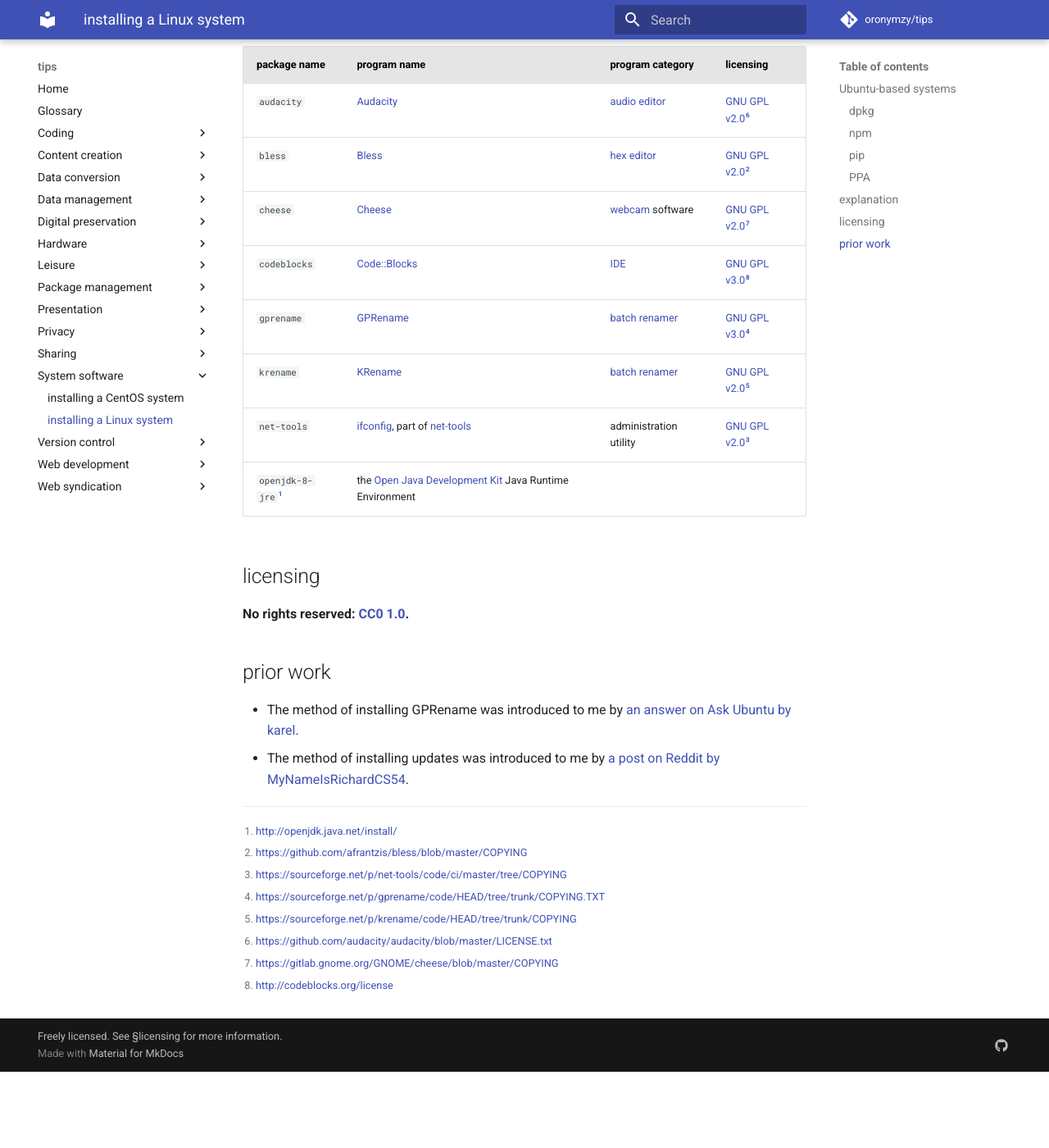
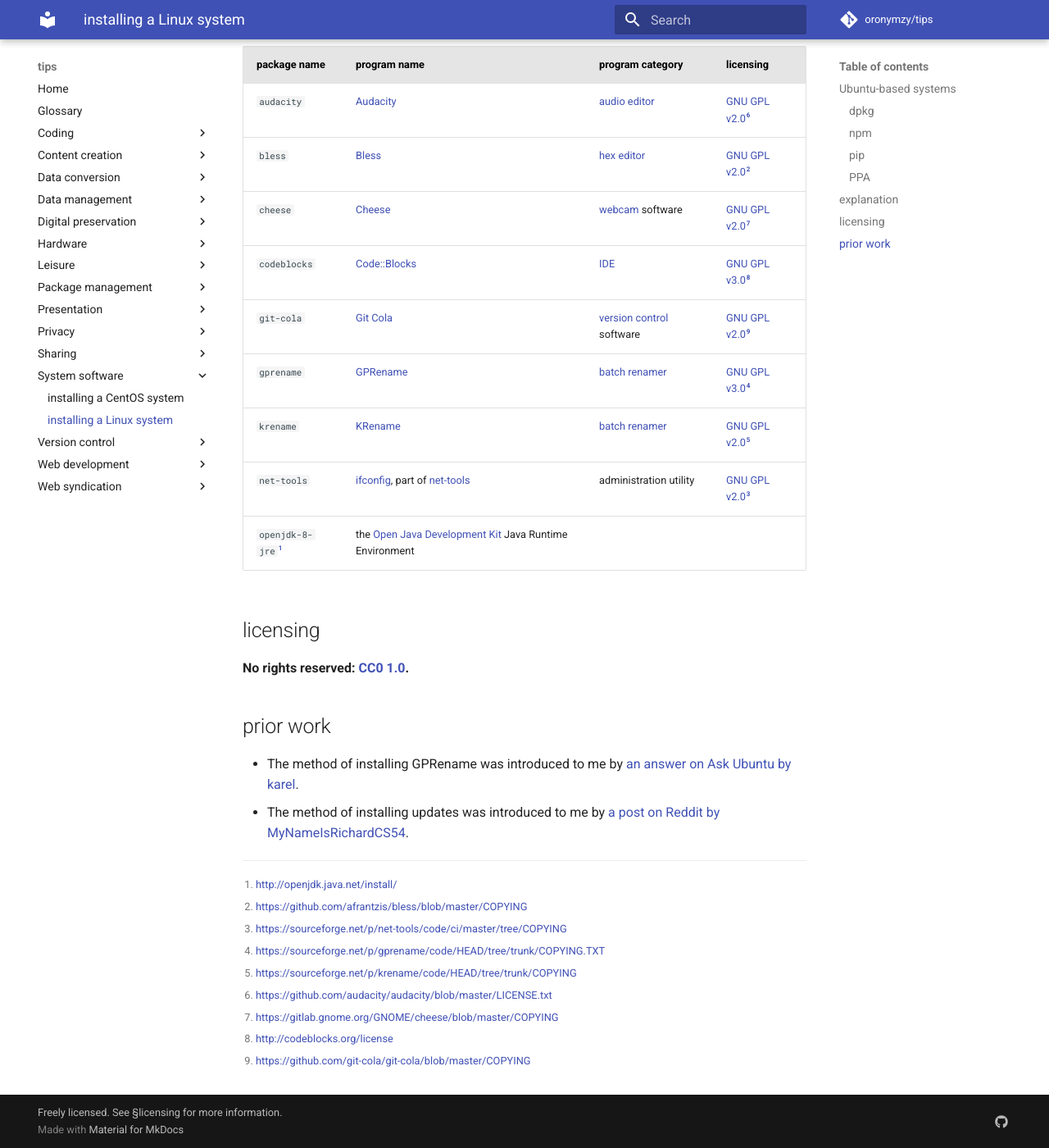
Before and after one commit to oronymzy/tips, an MkDocs documentation site: the page built from docs/insLnxS.md, in a window 1280 px wide and 1400 px high, scrolled down 1672 px. Shown: the whole window at 82% size. Built offline with MkDocs 1.6.1 and Material for MkDocs 9.7.7, drawn with Linux system fonts in a browser that asks for light colours; comment, search, counter and statistics services are not loaded; before the commit the page ends 2979 px from its top, so only the background shows below that.

Commit message:
Add 'Git Cola' package with table row and footnote, adjust column widths

```diff
--- a/docs/insLnxS.md
+++ b/docs/insLnxS.md
@@ -45,21 +45,23 @@ For Lubuntu, install additional packages using `sudo apt install dolphin kate op
 
     This is an incomplete explanation.
 
-| package name               | program name                                             | program category       | licensing
-|:---------------------------|:---------------------------------------------------------|:-----------------------|:-
-| `audacity`                 | [Audacity]                                               | [audio editor]         | [GNU GPL v2.0][^insLnxS6]
-| `bless`                    | [Bless]                                                  | [hex editor]           | [GNU GPL v2.0][^insLnxS2]
-| `cheese`                   | [Cheese]                                                 | [webcam] software      | [GNU GPL v2.0][^insLnxS7]
-| `codeblocks`               | [Code::Blocks]                                           | [IDE]                  | [GNU GPL v3.0][^insLnxS8]
-| `gprename`                 | [GPRename]                                               | [batch renamer]        | [GNU GPL v3.0][^insLnxS4]
-| `krename`                  | [KRename]                                                | [batch renamer]        | [GNU GPL v2.0][^insLnxS5]
-| `net-tools`                | [ifconfig], part of [net-tools]                          | administration utility | [GNU GPL v2.0][^insLnxS3]
+| package name               | program name                                             | program category           | licensing
+|:---------------------------|:---------------------------------------------------------|:---------------------------|:-
+| `audacity`                 | [Audacity]                                               | [audio editor]             | [GNU GPL v2.0][^insLnxS6]
+| `bless`                    | [Bless]                                                  | [hex editor]               | [GNU GPL v2.0][^insLnxS2]
+| `cheese`                   | [Cheese]                                                 | [webcam] software          | [GNU GPL v2.0][^insLnxS7]
+| `codeblocks`               | [Code::Blocks]                                           | [IDE]                      | [GNU GPL v3.0][^insLnxS8]
+| `git-cola`                 | [Git Cola]                                               | [version control] software | [GNU GPL v2.0][^insLnxS9]
+| `gprename`                 | [GPRename]                                               | [batch renamer]            | [GNU GPL v3.0][^insLnxS4]
+| `krename`                  | [KRename]                                                | [batch renamer]            | [GNU GPL v2.0][^insLnxS5]
+| `net-tools`                | [ifconfig], part of [net-tools]                          | administration utility     | [GNU GPL v2.0][^insLnxS3]
 | `openjdk-8-jre`[^insLnxS1] | the [Open Java Development Kit] Java Runtime Environment
 
 [Audacity]: https://www.audacityteam.org/
 [Bless]: https://github.com/afrantzis/bless
 [Cheese]: https://wiki.gnome.org/Apps/Cheese
 [Code::Blocks]: http://codeblocks.org/
+[Git Cola]: http://git-cola.github.io/
 [GNU GPL v2.0]: https://choosealicense.com/licenses/gpl-2.0/
 [GNU GPL v3.0]: https://choosealicense.com/licenses/gpl-3.0/
 [GPRename]: http://gprename.sourceforge.net/
@@ -71,6 +73,7 @@ For Lubuntu, install additional packages using `sudo apt install dolphin kate op
 [hex editor]: https://en.wikipedia.org/wiki/Hex_editor
 [ifconfig]: https://en.wikipedia.org/wiki/Ifconfig
 [net-tools]: https://sourceforge.net/p/net-tools/code/ci/master/tree/README
+[version control]: https://en.wikipedia.org/wiki/Version_control
 [webcam]: https://en.wikipedia.org/wiki/Webcam
 
 ## licensing
```
Also changed, not shown: other parts of docs/insLnxS.md (+1 -0 lines).
